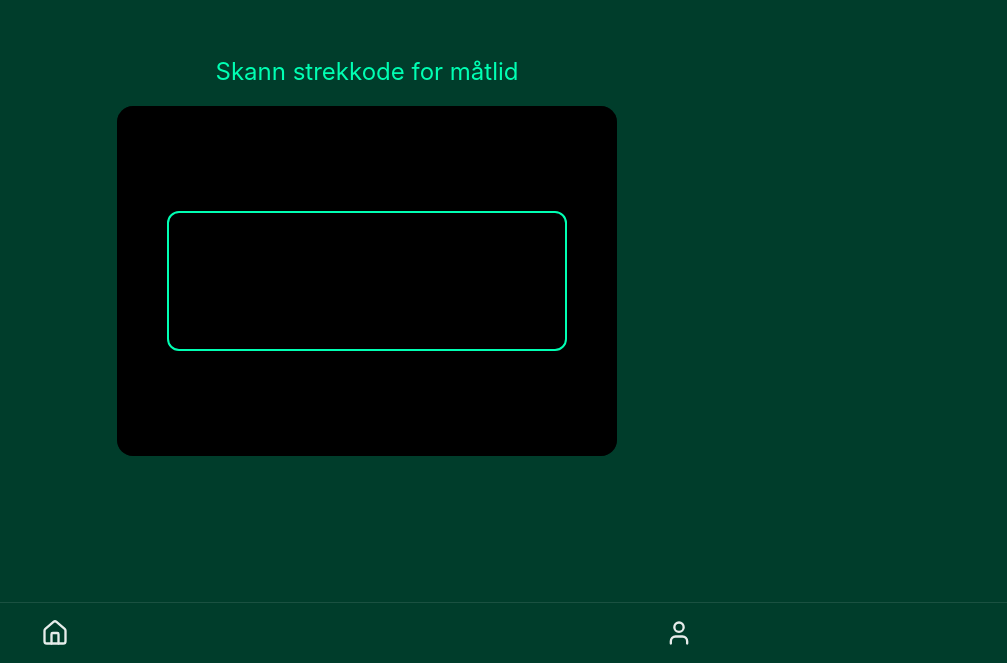
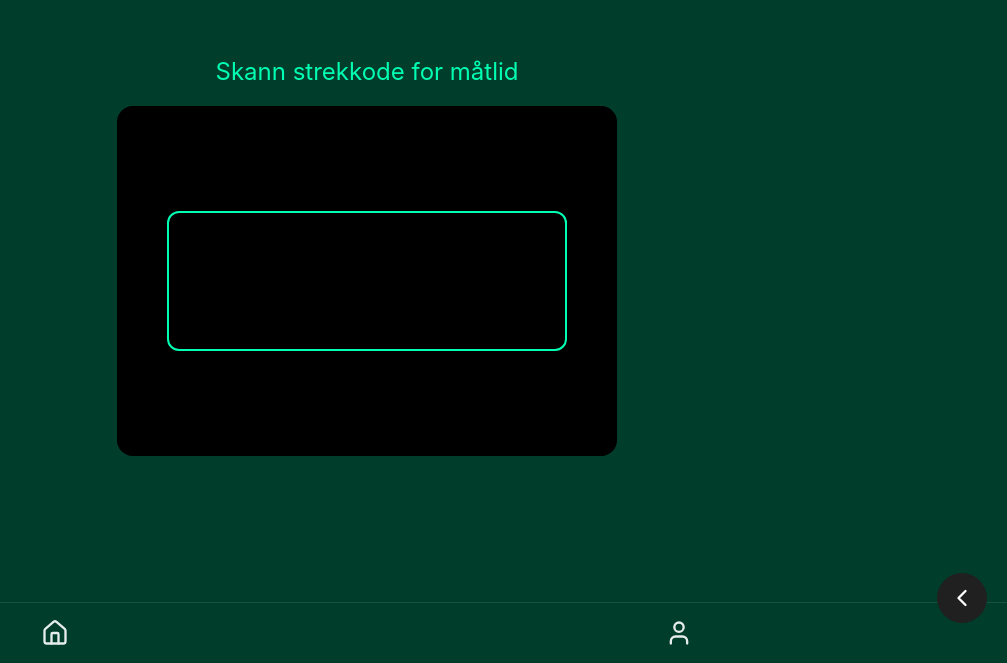
Before and after one commit to ohjenssen/zustand-tracker, a Next.js app: page /scan in a window 1280 px wide. Shown: the part 137-800 px from the top of the page, without its empty margins (273-1280 px from the left). Built offline with nearby package versions, Linux system fonts and the light colour scheme; no server answers.

Commit message:
Added backbutton

```diff
--- a/src/app/meal/[id]/page.jsx
+++ b/src/app/meal/[id]/page.jsx
@@ -6,6 +6,7 @@ import MealHeader from '@/app/meal/[id]/MealHeader/MealHeader';
 import MealMacroStats from '@/app/meal/[id]/MealMacroStats/MealMacroStats';
 import { useAuthStore } from '@/app/store/store';
 import AddButton from '@/app/components/AddButton/AddButton';
+import BackButton from '@/app/components/BackButton/BackButton';
 
 export default function MealOverviewPage() {
     const { id } = useParams();
@@ -47,6 +48,7 @@ export default function MealOverviewPage() {
             ))}
 
             <AddButton href={`/search?mealId=${currentMeal.id}`}/>
+            <BackButton />
         </section>
     </main>
   );
--- a/src/app/scan/page.jsx
+++ b/src/app/scan/page.jsx
@@ -1,10 +1,11 @@
 'use client';
+import styles from './scanPage.module.css';
 import { useState, Suspense } from 'react';
+import { useRouter, useSearchParams } from 'next/navigation';
 import NativeBarcodeScanner from './NativeBarcodeScanner/NativeBarcodeScanner';
-import styles from './scanPage.module.css';
-import { useRouter, useSearchParams } from 'next/navigation';
-import Spinner from '../components/Spinner/Spinner';
+import Spinner from '@/app/components/Spinner/Spinner';
 import { useAuthStore } from '../store/store';
+import BackButton from '@/app/components/BackButton/BackButton';
 
 function ScanPageContent() {
   const [scannedCode, setScannedCode] = useState(null);
@@ -65,6 +66,7 @@ export default function ScanPage() {
   return (
     <Suspense fallback={<div className={styles.scannerArea}><Spinner /></div>}>
       <ScanPageContent />
+      <BackButton />
     </Suspense>
   );
 }
```
